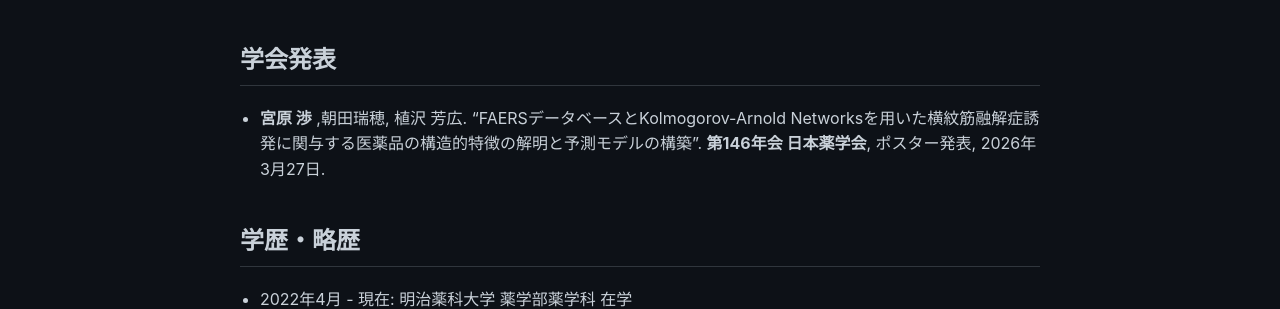
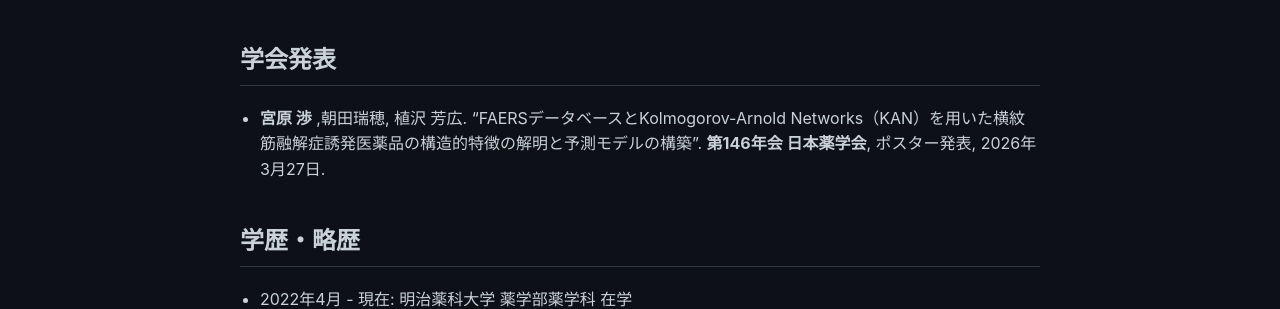
Before and after one commit to 377H-Miru/377H-Miru.github.io, a Jekyll site: the page built from achievements.md, in a window 1280 px wide. Shown: the part 460-769 px from the top of the page. Built offline with Jekyll 4.4.1, drawn with Linux system fonts in a browser that asks for light colours.

Commit message:
achievements.md の更新

```diff
--- a/achievements.md
+++ b/achievements.md
@@ -15,7 +15,7 @@ title: Achievements
     - （論文投稿準備中 / In preparation）
 
 ## 学会発表
-- **宮原 渉** ,朝田瑞穂, 植沢 芳広. "FAERSデータベースとKolmogorov-Arnold Networksを用いた横紋筋融解症誘発に関与する医薬品の構造的特徴の解明と予測モデルの構築". **第146年会 日本薬学会**, ポスター発表, 2026年3月27日.
+- **宮原 渉** ,朝田瑞穂, 植沢 芳広. "FAERSデータベースとKolmogorov-Arnold Networks（KAN）を用いた横紋筋融解症誘発医薬品の構造的特徴の解明と予測モデルの構築". **第146年会 日本薬学会**, ポスター発表, 2026年3月27日.
 
 ## 学歴・略歴
 - 2022年4月 - 現在: 明治薬科大学 薬学部薬学科 在学
@@ -33,7 +33,9 @@ title: Achievements
     - (Paper in preparation)
 
 ## Presentations
-- **Wataru Miyahara** ,Mizuho Asada, Yoshihiro Uesawa. "Elucidation of structural features and development of predictive models for rhabdomyolysis using FAERS and Kolmogorov-Arnold Networks." **The 146th Annual Meeting of the Pharmaceutical Society of Japan**, Poster, March 2026.
+- **Wataru Miyahara** ,Mizuho Asada, Yoshihiro Uesawa. "Elucidation of Structural Features and Development of a Prediction
+Model for Rhabdomyolysis-Inducing Drugs Using the FAERS Database
+and Kolmogorov-Arnold Networks (KAN)." **The 146th Annual Meeting of the Pharmaceutical Society of Japan**, Poster, March 2026.
 
 ## Education
 - April 2022 - Present: Meiji Pharmaceutical University, Faculty of Pharmacy.
```
